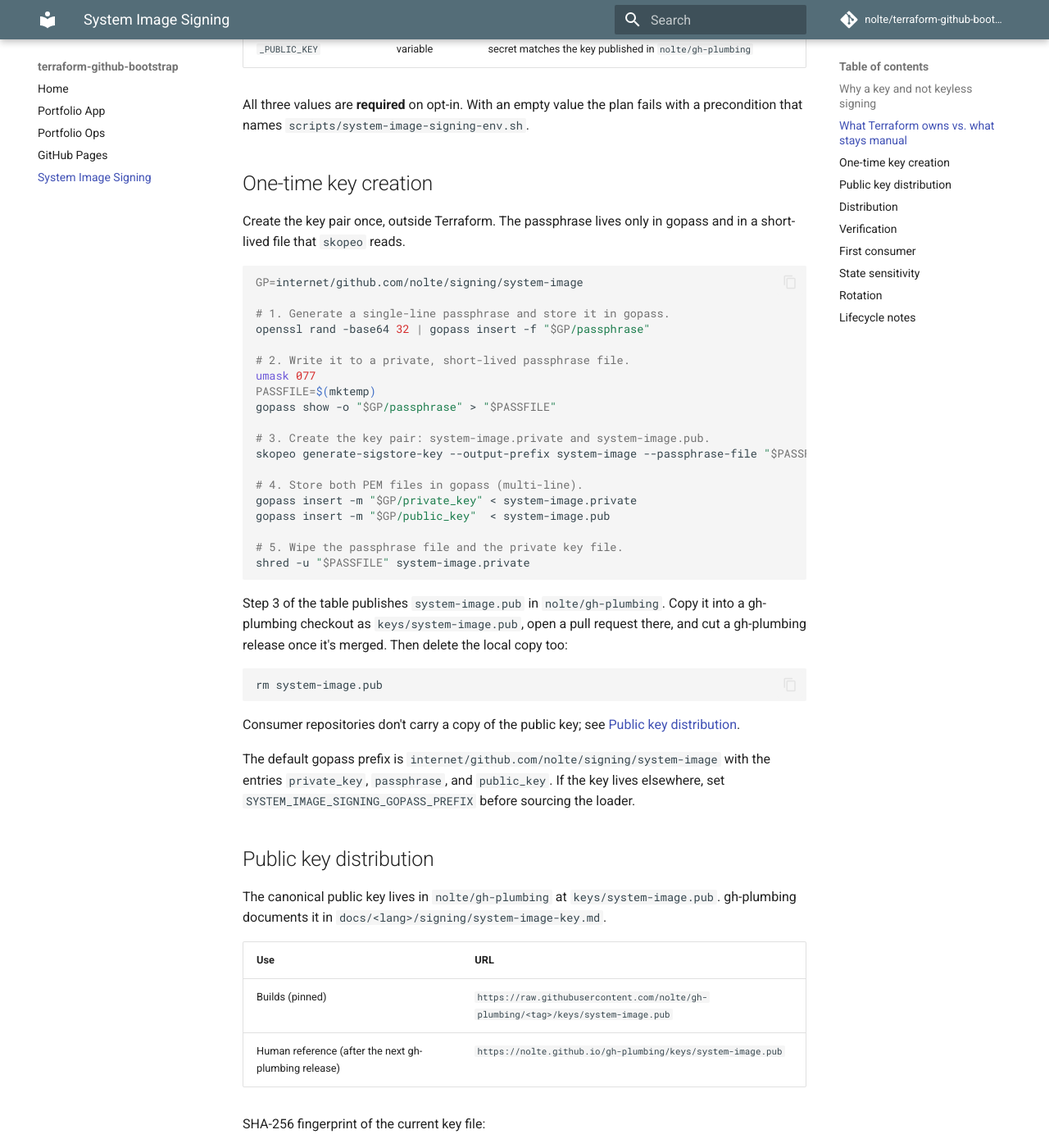
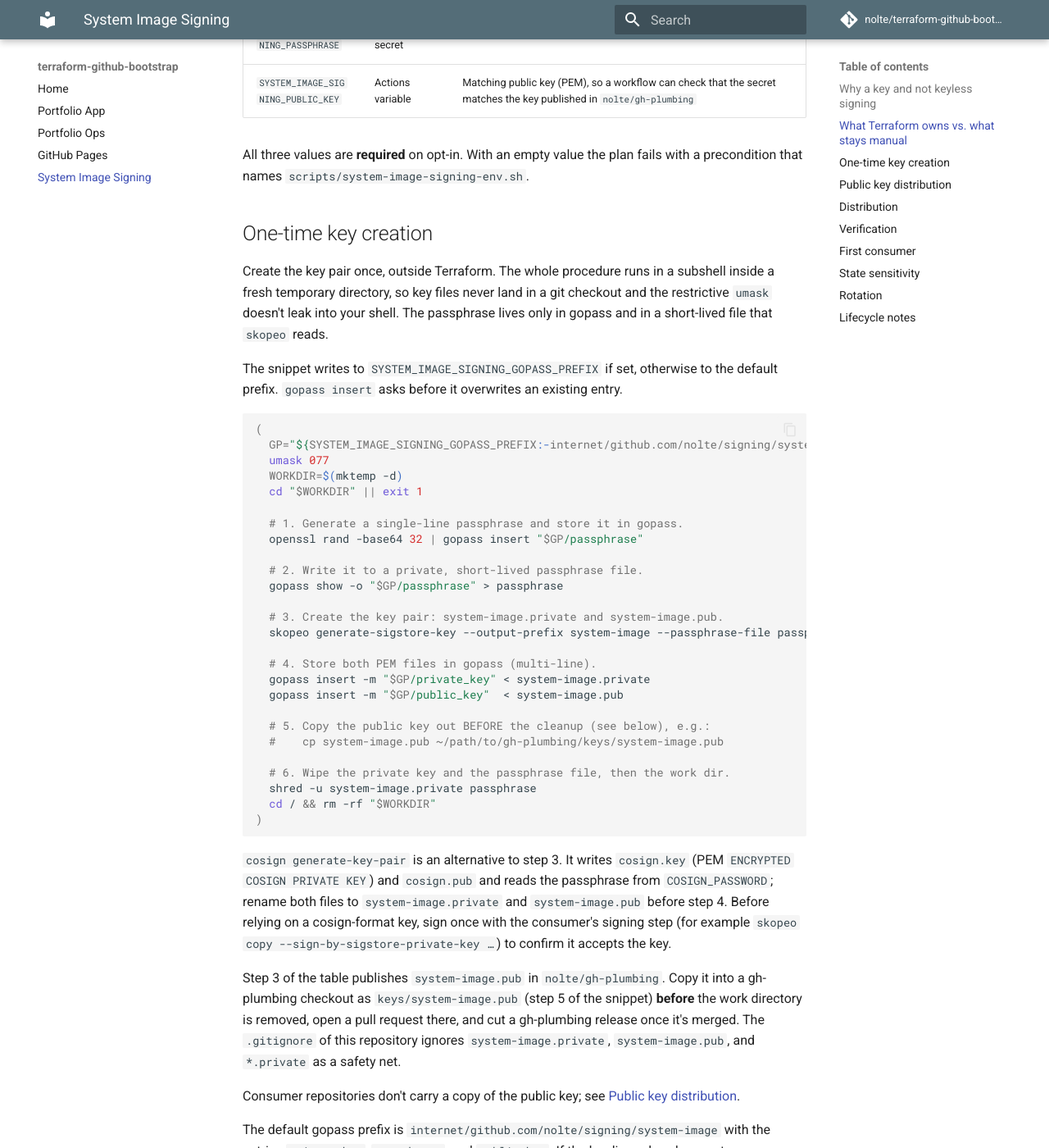
Before and after one commit to nolte/terraform-github-bootstrap, an MkDocs documentation site: the page built from docs/en/system-image-signing.md, in a window 1280 px wide and 1400 px high, scrolled down 1519 px. Shown: the whole window at 82% size. Built offline with MkDocs 1.6.1 and Material for MkDocs 9.7.7, drawn with Linux system fonts in a browser that asks for light colours; comment, search, counter and statistics services are not loaded; some of the changed text lies outside the part shown.

Commit message:
fix(repos): harden system image key handling after review
- ignore signing key material in .gitignore; create keys in a mktemp -d
  subshell with a scoped umask, never inside a checkout
- creation snippet honours SYSTEM_IMAGE_SIGNING_GOPASS_PREFIX and never
  force-overwrites gopass entries (rotation-safe)
- loader keeps the PEM trailing newline so variable and file hashes
  match, and reports a missing gopass binary explicitly
- verify against a pinned gh-plumbing tag; fingerprint lives only in
  gh-plumbing; unset hint after plan/apply
- document both Sigstore and cosign PEM key formats

Refs #19

Co-Authored-By: Claude Opus 5.5 <noreply@anthropic.com>

````diff
--- a/docs/en/system-image-signing.md
+++ b/docs/en/system-image-signing.md
@@ -32,7 +32,7 @@ appliance. The key-based signature only serves the appliance's update policy.
 
 | Step | Where | Owner |
 |---|---|---|
-| 1. Create the key pair | local shell (`skopeo generate-sigstore-key`) | **manual (you), one-time** |
+| 1. Create the key pair | local shell (`skopeo generate-sigstore-key` or `cosign generate-key-pair`) | **manual (you), one-time** |
 | 2. Store private key, passphrase, public key in gopass | local shell | **manual (you), one-time** |
 | 3. Publish the public key in `nolte/gh-plumbing` (`keys/system-image.pub`) and cut a gh-plumbing release | `nolte/gh-plumbing`, separate pull request there | **manual (you)** |
 | 4. Opt the repository in | `terraform/repos/terraform.tfvars` | **manual (you)** |
@@ -44,7 +44,7 @@ Terraform can't produce this key format, so steps 1–3 stay outside it.
 
 | Name | Kind | Content |
 |---|---|---|
-| `SYSTEM_IMAGE_SIGNING_KEY` | Actions secret | Encrypted Sigstore private key (PEM, `ENCRYPTED SIGSTORE PRIVATE KEY`) |
+| `SYSTEM_IMAGE_SIGNING_KEY` | Actions secret | Encrypted Sigstore/cosign private key (PEM: `ENCRYPTED SIGSTORE PRIVATE KEY` from `skopeo generate-sigstore-key`, or `ENCRYPTED COSIGN PRIVATE KEY` from `cosign generate-key-pair`) |
 | `SYSTEM_IMAGE_SIGNING_PASSPHRASE` | Actions secret | Passphrase of that private key |
 | `SYSTEM_IMAGE_SIGNING_PUBLIC_KEY` | Actions variable | Matching public key (PEM), so a workflow can check that the secret matches the key published in `nolte/gh-plumbing` |
 
@@ -53,39 +53,57 @@ fails with a precondition that names `scripts/system-image-signing-env.sh`.
 
 ## One-time key creation
 
-Create the key pair once, outside Terraform. The passphrase lives only in
-gopass and in a short-lived file that `skopeo` reads.
+Create the key pair once, outside Terraform. The whole procedure runs in a
+subshell inside a fresh temporary directory, so key files never land in a git
+checkout and the restrictive `umask` doesn't leak into your shell. The
+passphrase lives only in gopass and in a short-lived file that `skopeo` reads.
+
+The snippet writes to `SYSTEM_IMAGE_SIGNING_GOPASS_PREFIX` if set, otherwise
+to the default prefix. `gopass insert` asks before it overwrites an existing
+entry.
 
 ```sh
-GP=internet/github.com/nolte/signing/system-image
+(
+  GP="${SYSTEM_IMAGE_SIGNING_GOPASS_PREFIX:-internet/github.com/nolte/signing/system-image}"
+  umask 077
+  WORKDIR=$(mktemp -d)
+  cd "$WORKDIR" || exit 1
 
-# 1. Generate a single-line passphrase and store it in gopass.
-openssl rand -base64 32 | gopass insert -f "$GP/passphrase"
+  # 1. Generate a single-line passphrase and store it in gopass.
+  openssl rand -base64 32 | gopass insert "$GP/passphrase"
 
-# 2. Write it to a private, short-lived passphrase file.
-umask 077
-PASSFILE=$(mktemp)
-gopass show -o "$GP/passphrase" > "$PASSFILE"
+  # 2. Write it to a private, short-lived passphrase file.
+  gopass show -o "$GP/passphrase" > passphrase
 
-# 3. Create the key pair: system-image.private and system-image.pub.
-skopeo generate-sigstore-key --output-prefix system-image --passphrase-file "$PASSFILE"
+  # 3. Create the key pair: system-image.private and system-image.pub.
+  skopeo generate-sigstore-key --output-prefix system-image --passphrase-file passphrase
 
-# 4. Store both PEM files in gopass (multi-line).
-gopass insert -m "$GP/private_key" < system-image.private
-gopass insert -m "$GP/public_key"  < system-image.pub
+  # 4. Store both PEM files in gopass (multi-line).
+  gopass insert -m "$GP/private_key" < system-image.private
+  gopass insert -m "$GP/public_key"  < system-image.pub
 
-# 5. Wipe the passphrase file and the private key file.
-shred -u "$PASSFILE" system-image.private
+  # 5. Copy the public key out BEFORE the cleanup (see below), e.g.:
+  #    cp system-image.pub ~/path/to/gh-plumbing/keys/system-image.pub
+
+  # 6. Wipe the private key and the passphrase file, then the work dir.
+  shred -u system-image.private passphrase
+  cd / && rm -rf "$WORKDIR"
+)
 ```
 
+`cosign generate-key-pair` is an alternative to step 3. It writes
+`cosign.key` (PEM `ENCRYPTED COSIGN PRIVATE KEY`) and `cosign.pub` and reads
+the passphrase from `COSIGN_PASSWORD`; rename both files to
+`system-image.private` and `system-image.pub` before step 4. Before relying on
+a cosign-format key, sign once with the consumer's signing step (for example
+`skopeo copy --sign-by-sigstore-private-key …`) to confirm it accepts the key.
+
 Step 3 of the table publishes `system-image.pub` in `nolte/gh-plumbing`.
-Copy it into a gh-plumbing checkout as `keys/system-image.pub`, open a pull
-request there, and cut a gh-plumbing release once it's merged. Then delete
-the local copy too:
-
-```sh
-rm system-image.pub
-```
+Copy it into a gh-plumbing checkout as `keys/system-image.pub` (step 5 of the
+snippet) **before** the work directory is removed, open a pull request there,
+and cut a gh-plumbing release once it's merged. The `.gitignore` of this
+repository ignores `system-image.private`, `system-image.pub`, and `*.private`
+as a safety net.
 
 Consumer repositories don't carry a copy of the public key; see
 [Public key distribution](#public-key-distribution).
@@ -106,10 +124,13 @@ The canonical public key lives in `nolte/gh-plumbing` at
 | Builds (pinned) | `https://raw.githubusercontent.com/nolte/gh-plumbing/<tag>/keys/system-image.pub` |
 | Human reference (after the next gh-plumbing release) | `https://nolte.github.io/gh-plumbing/keys/system-image.pub` |
 
-SHA-256 fingerprint of the current key file:
+The authoritative SHA-256 fingerprint of the current key file is documented
+in gh-plumbing at `docs/en/signing/system-image-key.md`, published as
+[System image signing key](https://nolte.github.io/gh-plumbing/signing/system-image-key/).
+Compute it for a local or downloaded copy with:
 
-```text
-35eab2c5b1a413e82ebd8919f2158e68af7c165da4535533ebf15a9f9a8bd084
+```sh
+curl -fsSL https://raw.githubusercontent.com/nolte/gh-plumbing/<tag>/keys/system-image.pub | sha256sum
 ```
 
 Consumer builds fetch the key at build time and bake it into the image. Every
@@ -144,6 +165,14 @@ task tf:plan     # review: 2 secrets + 1 variable per opted-in repo
 task tf:apply    # human-gated apply
 ```
 
+The loader exports the key material into your shell, where it stays until the
+shell ends. Unset it once plan and apply are done:
+
+```sh
+unset TF_VAR_system_image_signing_key TF_VAR_system_image_signing_passphrase \
+  TF_VAR_system_image_signing_public_key
+```
+
 Once any repository opts in, **every** `task tf:plan` for `terraform/repos`
 needs the loader sourced first; otherwise the precondition fails. Source the
 other loaders too when their features are in use (for example
@@ -160,14 +189,17 @@ gh secret list   -R nolte/<repo>    # SYSTEM_IMAGE_SIGNING_KEY, SYSTEM_IMAGE_SIG
 gh variable list -R nolte/<repo>    # SYSTEM_IMAGE_SIGNING_PUBLIC_KEY
 ```
 
-Compare the variable against the public key published in `nolte/gh-plumbing`:
+Compare the variable against the public key published in `nolte/gh-plumbing`
+at the release tag the consumers pin (`<tag>`):
 
 ```sh
 diff <(gh variable get SYSTEM_IMAGE_SIGNING_PUBLIC_KEY -R nolte/<repo>) \
-  <(curl -fsSL https://raw.githubusercontent.com/nolte/gh-plumbing/develop/keys/system-image.pub)
+  <(curl -fsSL https://raw.githubusercontent.com/nolte/gh-plumbing/<tag>/keys/system-image.pub)
 ```
 
-No output means the Actions variable matches the published key.
+No output means the Actions variable matches the published key. This holds
+only outside a rotation window: between rotation steps 2 and 4 the pinned tag
+already carries the new key while the variable still holds the old one.
 
 ## First consumer
 
@@ -197,11 +229,15 @@ therefore has to reach them in a release that is **still signed with the old
 key**. Rotate in this order:
 
 1. **Create a new key pair** as in [One-time key creation](#one-time-key-creation),
-   but keep it under a separate gopass prefix for now, so the current entries
-   stay intact.
+   but under a separate gopass prefix, so the current entries stay intact.
+   Set it explicitly before running the snippet:
+   `export SYSTEM_IMAGE_SIGNING_GOPASS_PREFIX=<new prefix>`. Unset it again
+   afterwards, so the loader keeps reading the current key until step 4.
 2. **Ship the new public key with the old key.** Publish the new public key
-   in a new gh-plumbing release (`keys/system-image.pub`, with its new
-   SHA-256). Each consumer then bumps its pinned gh-plumbing tag and expected
+   in a new gh-plumbing release (`keys/system-image.pub`); its new SHA-256
+   fingerprint is published in gh-plumbing's
+   [System image signing key](https://nolte.github.io/gh-plumbing/signing/system-image-key/)
+   page with that release. Each consumer then bumps its pinned gh-plumbing tag and expected
    fingerprint and ships a release that bundles the **new** public key but is
    still signed with the **old** key. Appliances accept that release and pick
    up the new key.
````
Also changed, not shown: 4 other files.
